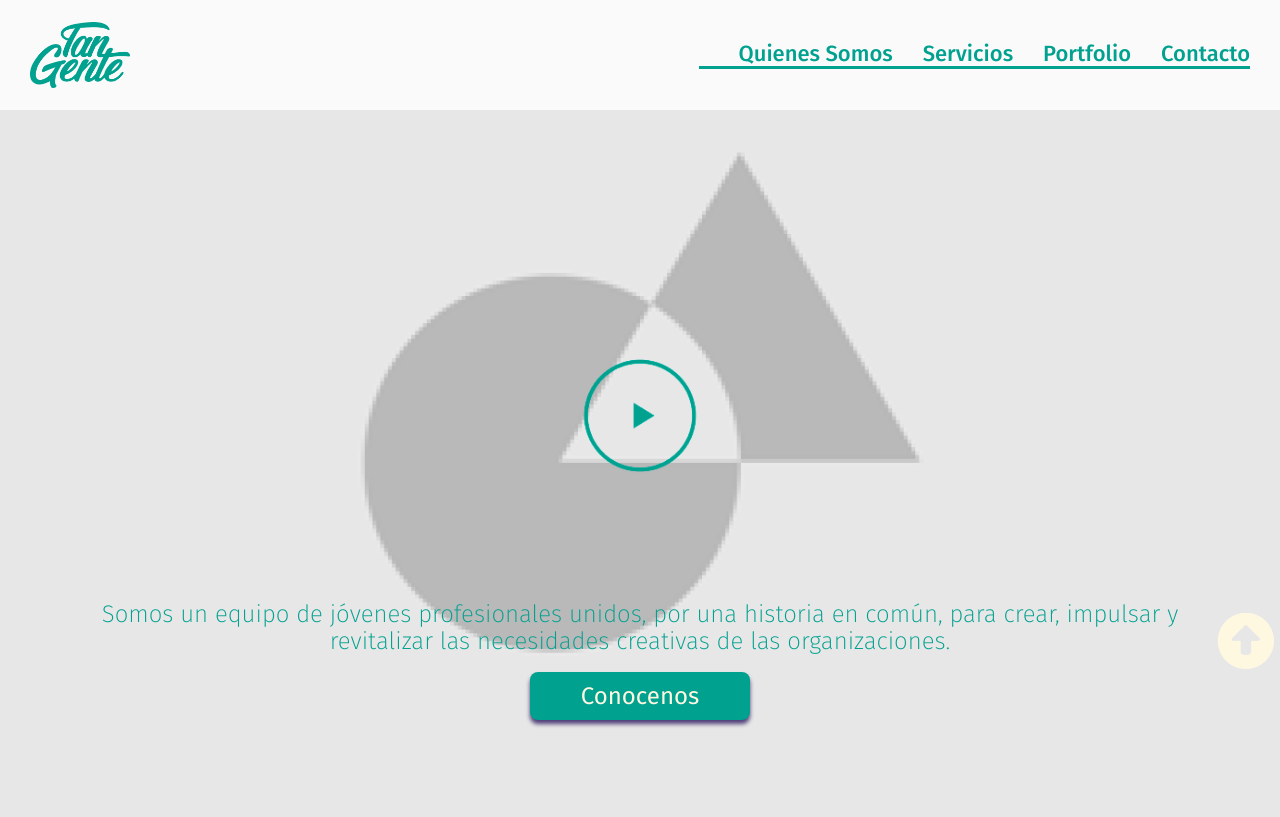
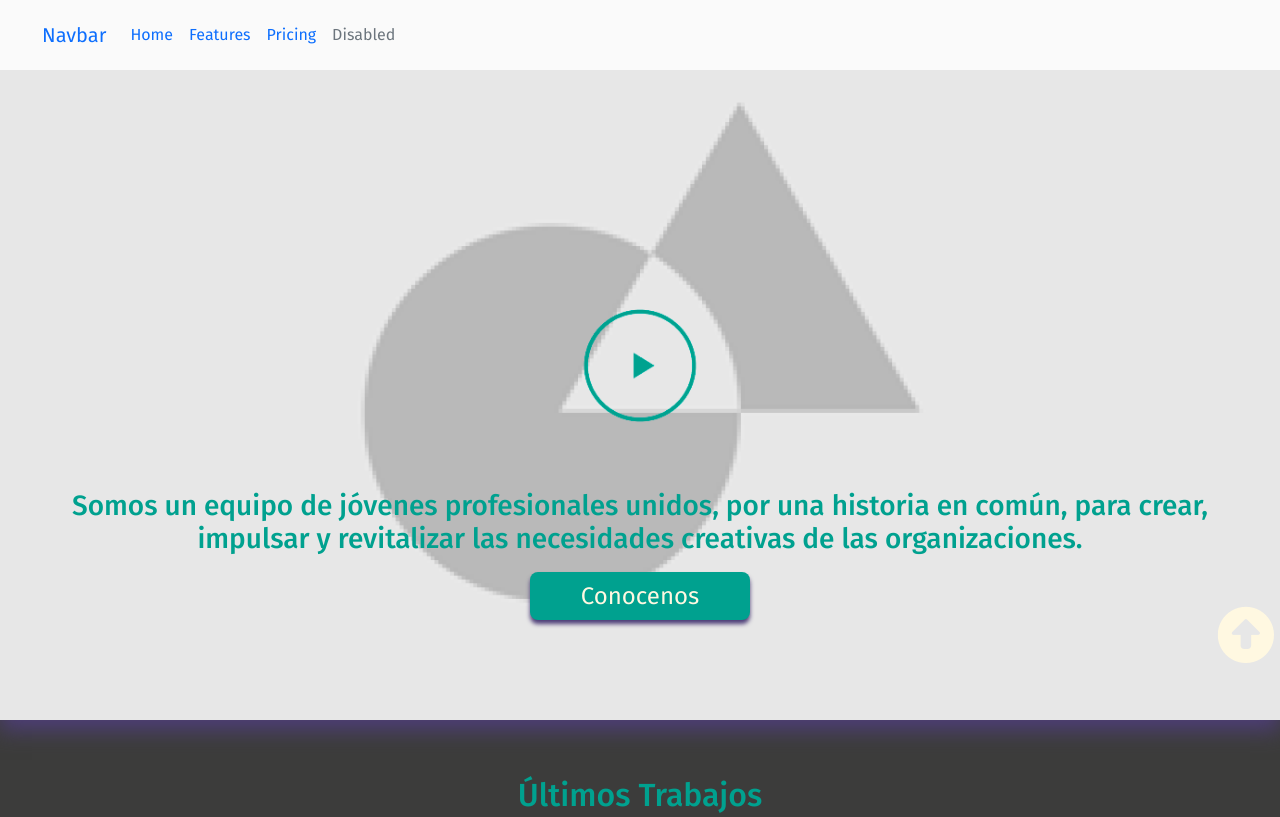
Before and after one commit to EzequielGarcia17/coder, a plain HTML site: page index.html in a window 1280 px wide. Shown: the top 817 px of the page. Drawn offline with nearby package versions, Linux system fonts and the light colour scheme.

Commit message:
sumado boostrap

```diff
--- a/index.html
+++ b/index.html
@@ -8,63 +8,36 @@
     <link rel="stylesheet" href="https://cdnjs.cloudflare.com/ajax/libs/font-awesome/6.2.0/css/all.min.css" integrity="sha512-xh6O/CkQoPOWDdYTDqeRdPCVd1SpvCA9XXcUnZS2FmJNp1coAFzvtCN9BmamE+4aHK8yyUHUSCcJHgXloTyT2A==" crossorigin="anonymous" referrerpolicy="no-referrer"></link>
     <link rel="stylesheet" href="style.css"></link>
     <link rel="icon" type="image/x-icon" href="assets/tangente_favicon.ico">
+    <link href="https://cdn.jsdelivr.net/npm/bootstrap@5.1.3/dist/css/bootstrap.min.css" rel="stylesheet" integrity="sha384-1BmE4kWBq78iYhFldvKuhfTAU6auU8tT94WrHftjDbrCEXSU1oBoqyl2QvZ6jIW3" crossorigin="anonymous">
     <link rel="stylesheet" href="css/animate.css">
 
     <title>Estudio TanGente</title>
 </head>
 <body>
-    <header class="header">
-        <img src="assets/tangente_estudio_diseño_design_logo_marca_branding.png" class="logo" alt="Estudio TanGente Logo">
-        <nav id="main_menu">
-            <ul class="menu__main">
-                <li class="menu__item">
-                    <a menu href="pages/quienesomos.html">
-                        Quienes Somos
-                    </a>
-                </li>
-                <li class="menu__item">
-                    <a href="pages/servicios.html">
-                        Servicios
-                    </a>
-                </li>
-                <li class="menu__item">
-                    <a href="pages/portfolio.html">
-                        Portfolio
-                    </a>
-                </li>
-                <li class="menu__item">
-                    <a href="pages/contacto.html">
-                        Contacto
-                    </a>
-                </li>
-            </ul>
-            <ul class="menu__small">
-                <li><i class="fa-solid fa-bars verde menu__hamb"></i>
-                    <ul class="menu__submenu">
-                        <li class="menu__item">
-                            <a menu href="pages/quienesomos.html">
-                                Quienes Somos
-                            </a>
+    <header class="cabezera">
+        <nav class="navbar navbar-expand-md">
+            <div class="container-fluid">
+                <a class="navbar-brand" href="#">Navbar</a>
+                <button class="navbar-toggler" type="button" data-bs-toggle="collapse" data-bs-target="#navbarNav" aria-controls="navbarNav" aria-expanded="false" aria-label="Toggle navigation">
+                    <span class="navbar-toggler-icon button__green"></span>
+                </button>
+                <div class="collapse navbar-collapse" id="navbarNav">
+                    <ul class="navbar-nav">
+                        <li class="nav-item">
+                            <a class="nav-link active" aria-current="page" href="#">Home</a>
                         </li>
-                        <li class="menu__item">
-                            <a href="pages/servicios.html">
-                                Servicios
-                            </a>
+                        <li class="nav-item">
+                            <a class="nav-link" href="#">Features</a>
                         </li>
-                        <li class="menu__item">
-                            <a href="pages/portfolio.html">
-                                Portfolio
-                            </a>
+                        <li class="nav-item">
+                            <a class="nav-link" href="#">Pricing</a>
                         </li>
-                        <li class="menu__item">
-                            <a href="pages/contacto.html">
-                                Contacto
-                            </a>
+                        <li class="nav-item">
+                            <a class="nav-link disabled">Disabled</a>
                         </li>
                     </ul>
-                </li>
-            </ul>
-            <hr class="linea">
+                </div>
+            </div>
         </nav>
     </header>
     <div class="up">
@@ -124,7 +97,7 @@
                 </div>
             </div>
             <div class="c2" id="final">
-                <div class="card card__grisC">
+                <div class="card card__grisC col-12">
                     <img src="assets/redonda_a_sacar.png">
                     <h4 class="beige">
                         Empresa
@@ -136,7 +109,7 @@
                         Nombre
                     </h5>
                 </div>
-                <div class="card card__grisC">
+                <div class="card card__grisC col-12">
                     <img src="assets/redonda_a_sacar.png">
                     <h4 class="beige">
                         Empresa
@@ -148,7 +121,7 @@
                         Nombre
                     </h5>
                 </div>
-                <div class="card card__grisC">
+                <div class="card card__grisC col-12">
                     <img src="assets/redonda_a_sacar.png">
                     <h4 class="beige">
                         Empresa
@@ -195,6 +168,7 @@
             </a>
         </div>
     </footer>
+    <script src="https://cdn.jsdelivr.net/npm/bootstrap@5.1.3/dist/js/bootstrap.bundle.min.js" integrity="sha384-ka7Sk0Gln4gmtz2MlQnikT1wXgYsOg+OMhuP+IlRH9sENBO0LRn5q+8nbTov4+1p" crossorigin="anonymous"></script>
     <script src="js/wow.min.js"></script>
     <script>
     new WOW().init();
--- a/style.css
+++ b/style.css
@@ -18,7 +18,7 @@ html{
 
 
 body{
-    background-color: #3C3C3B;
+    background-color: #3C3C3B!important;
     margin: 0px;
     padding: 0px;
 }
@@ -138,7 +138,7 @@ i:hover{
 }
 
 /*--header--*/
-.header{
+.cabezera{
     background-color: rgba(255,255,255,0.8);
     display: flex;
     flex-direction: row;
@@ -161,20 +161,9 @@ i:hover{
 }
 
 nav{
-width: auto;
+width: 90%;
 }
 
-nav ul{
-    display: flex;
-    flex-direction: row;
-    justify-content: flex-end;
-    gap: 30px;
-}
-
-nav ul li{
-    list-style: none;
-    text-align: right;
-}
 
 .menu__small li{
     position: relative;
@@ -458,8 +447,8 @@ form{
 
 /*--card--*/
 .card{
-    border-radius: 16px;
-    max-width: 256px;
+    border-radius: 16px!important;
+    max-width: 356px;
     height: auto;
     display: grid;
     grid-template-columns: 66px 180px;
@@ -472,10 +461,7 @@ form{
     background-color: #00A18F;
     margin-bottom: 40px;
     box-shadow: 10px 10px 0px #00A18F;
-}
-
-.card__grisC{
-    background-color: #818180;
+    background-color: #818180!important;
 }
 
 
@@ -680,15 +666,11 @@ justify-content: space-between;
 }
 
 @media screen and (max-width:719px) {
-    .menu__main,hr.linea{
-        display:none;
-    }
+
 }
 
 @media screen and (min-width:720px) {
-    .menu__small{
-        display:none;
-    }
+
     .portfolio_grid{
         grid-template-columns: repeat(3, 1fr);
         grid-template-rows: repeat(4, 300px);
@@ -702,6 +684,7 @@ justify-content: space-between;
         flex-direction: row;
         gap: 16px;
     }
+
     #final{
         flex-direction: column;
         height: 500px;
```
Also changed, not shown: 1 other file.
